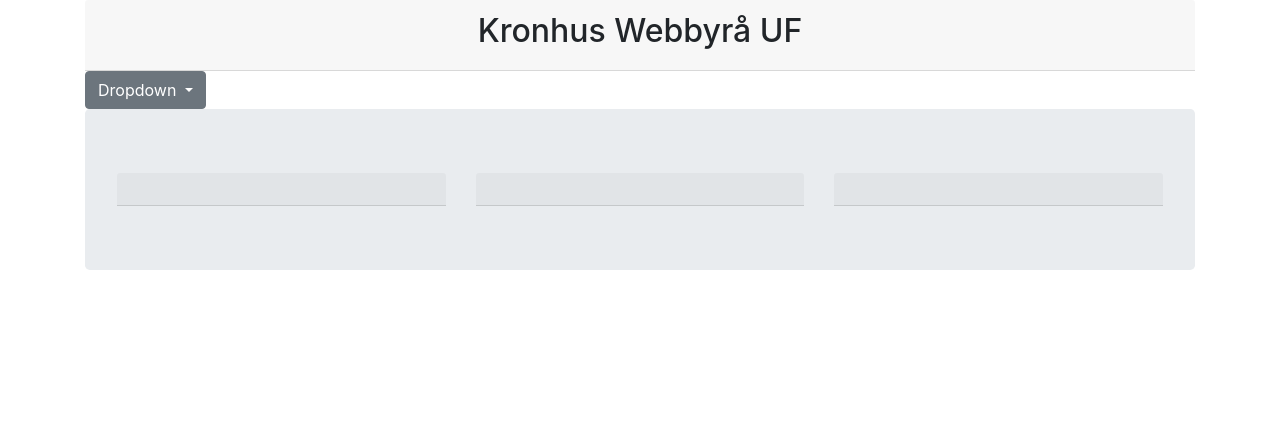
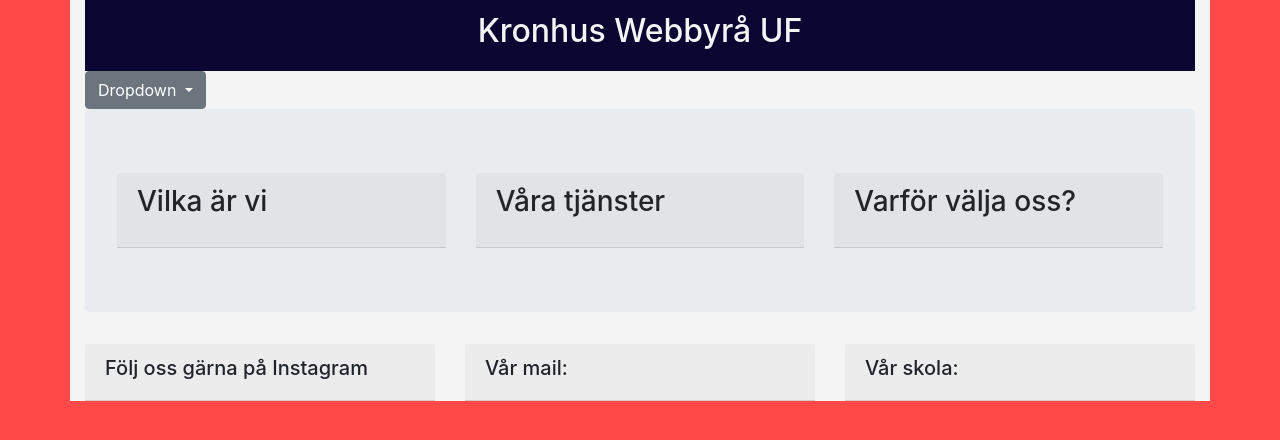
Before and after one commit to Oliver-Hogstrom/Kronhus_Webbyra.github.io, a plain HTML site: page html/index.html in a window 1280 px wide. Drawn offline with Linux system fonts and the light colour scheme.

Commit message:
Added main contetn :anchor:

```diff
--- a/css/main.css
+++ b/css/main.css
@@ -1,3 +1,16 @@
+body{
+    background: #ff4949;
+}
+
+.container{
+    background: #F5F4F4;
+}
+
+.header{
+    background-color: #0b0633;
+    color: #F5F4F4;
+}
+
 .rubrik{
     text-align: center;
 }
--- a/html/index.html
+++ b/html/index.html
@@ -35,34 +35,62 @@
         <!-- Detta kommer vara behållaren där all main content kommer finnas så som vilka vi är och vad vi kommer göra -->
         <div class="mainContent">
             <div class="jumbotron">
+
+                <!-- SKRIV I <P>, KOLLA VILKA RUBRIKER SOM FINNS OCH SKRIV TILL VARJE RUBRIK -->
+
                 <div class="row">
                     <div class="col-md-4">
                         <div class="card-header">
-                            <h3></h3>
+                            <h3>Vilka är vi</h3>
+                            <p></p>
                         </div>
                     </div>
                     <div class="col-md-4">
                         <div class="card-header">
-                            <h3></h3>
+                            <h3>Våra tjänster</h3>
+                            <p></p>
                         </div>
                     </div>
                     <div class="col-md-4">
                         <div class="card-header">
-                            <h3></h3>
+                            <h3>Varför välja oss?</h3>
+                            <p></p>
                         </div>
                     </div>
                 </div>
             </div>
         </div>
-    </div>
-    <!-- En enkel behållare för att få med våran logo -->
-    <div class="logo">
 
-    </div>
-    <!-- I footern kommer det finnas kontaktuppgifter samt sociala medier -->
-    <div class="footer">
+        <!-- En enkel behållare för att få med våran logo -->
+        <div class="logo">
 
-    </div>
+        </div>
+        <!-- Detta kommer vara en slideshow -->
+        <div class="slideShow">
+
+        </div>
+
+        <!-- I footern kommer det finnas kontaktuppgifter samt sociala medier -->
+        <!-- Kolla på en bra footer och få den att hamna längst ner på sidan -->
+        <footer class="footer">
+            <div class="row">
+                <div class="col-md-4">
+                    <div class="card-header">
+                        <h5>Följ oss gärna på Instagram</h5>
+                    </div>
+                </div>
+                <div class="col-md-4">
+                    <div class="card-header">
+                        <h5>Vår mail:</h5>
+                    </div>
+                </div>
+                <div class="col-md-4">
+                    <div class="card-header">
+                        <h5> Vår skola:</h5>
+                    </div>
+                </div>
+            </div>
+        </div>
 
     </div>
 </body>
```
Also changed, not shown: html/service.html (added).
